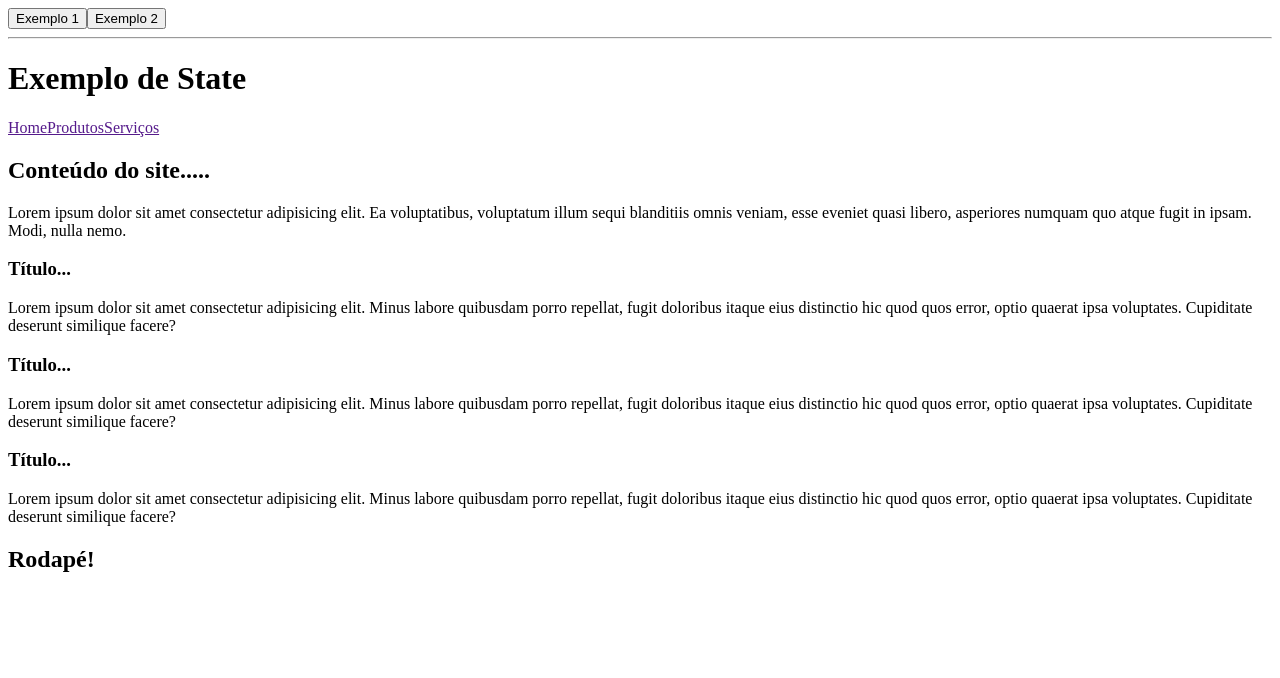
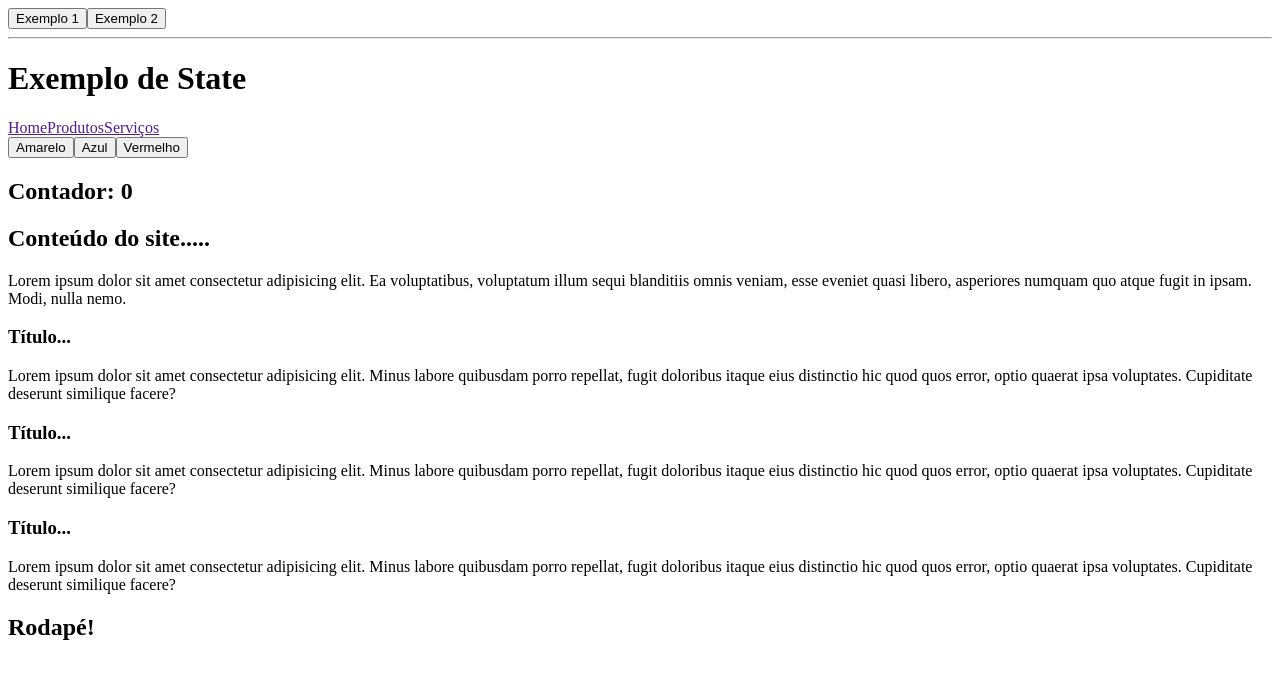
Before and after one commit to thiagoribeiro2003/meu-app, a React (Create React App) app: page / in a window 1280 px wide. Shown: the top 678 px of the page. Built offline with nearby package versions, Linux system fonts and the light colour scheme.

Commit message:
Update Conteudo.jsx

```diff
--- a/src/components/layout/Conteudo.jsx
+++ b/src/components/layout/Conteudo.jsx
@@ -1,8 +1,24 @@
 import Artigo from "../Artigo";
+import { useState } from "react";
+
 const Conteudo = () => {
+  const [corFundo, setCorFundo] = useState();
+  const [contador, setContador] = useState(0);
+
+  const fundoAmarelo = () => setCorFundo("#FFEE71");
+  const fundoAzul = () => setCorFundo("lightblue");
+  const fundoVermelho = () => setCorFundo("lightpink");
+
+  const atualizarContagem = () => setContador(contador + 1);
+
   return (
-    <main>
+    <main style={{ backgroundColor: corFundo }}>
+      <button onMouseOver={fundoAmarelo}>Amarelo</button>
+      <button onMouseOver={fundoAzul}>Azul</button>
+      <button onMouseOver={fundoVermelho}>Vermelho</button>
+
       <section>
+        <h2 onClick={atualizarContagem}>Contador: {contador}</h2>
         <h2>Conteúdo do site.....</h2>
         <p>
           Lorem ipsum dolor sit amet consectetur adipisicing elit. Ea
```
